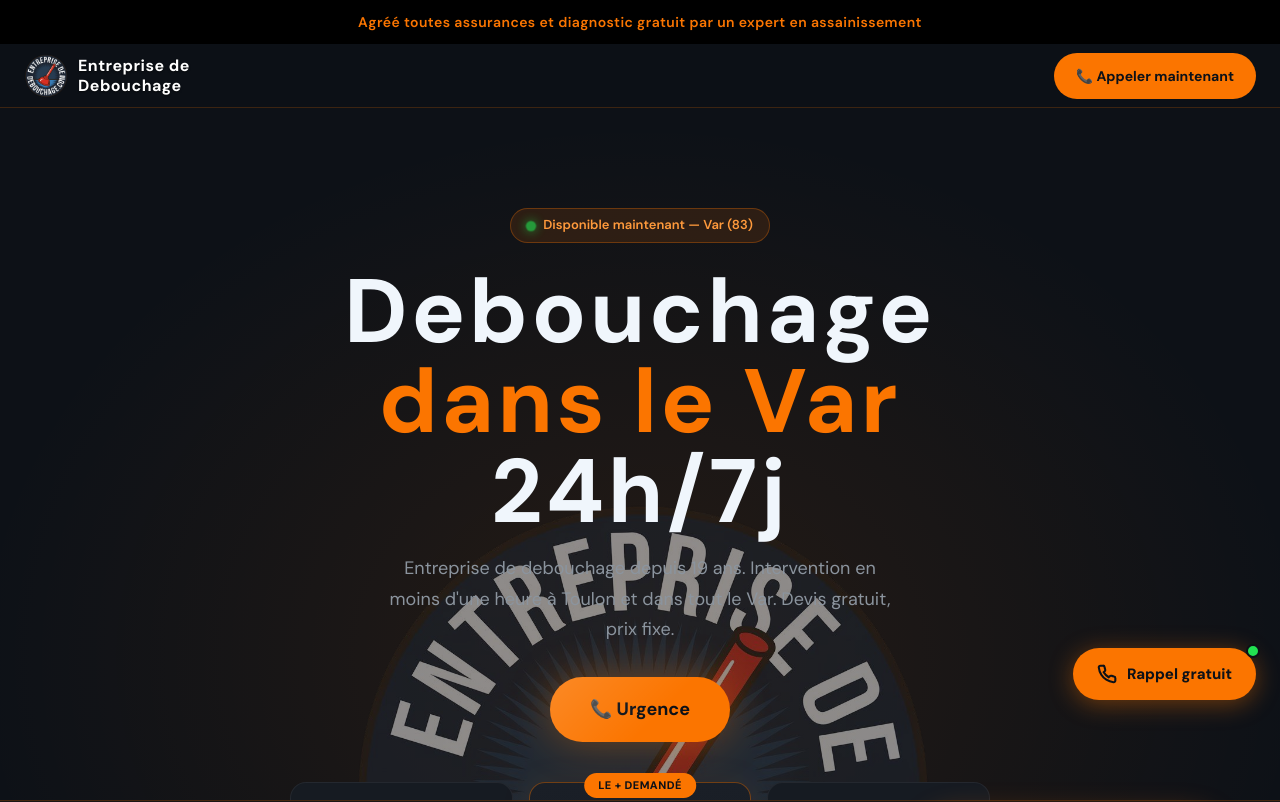
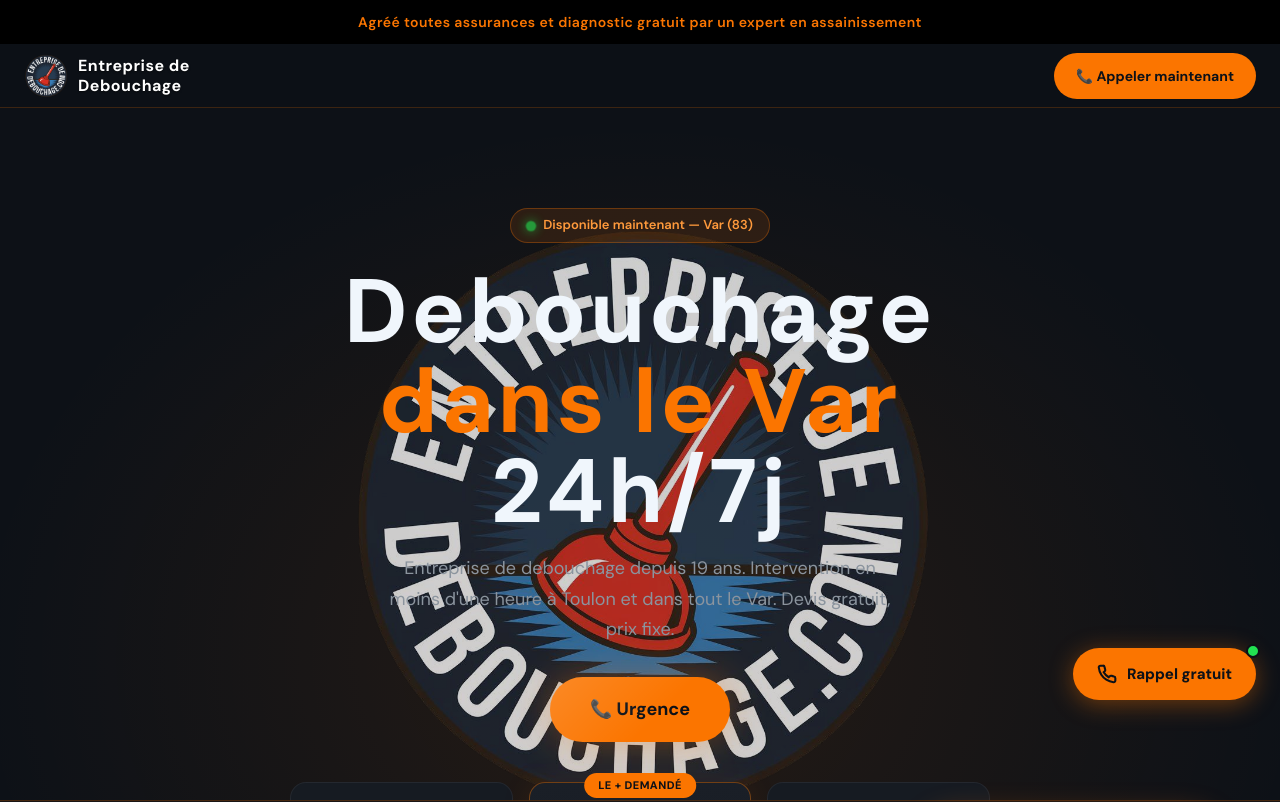
Before and after one commit to 3snv83136-coder/entreprisededebouchage_migration, a Next.js app: page / in a window 1280 px wide. Shown: the top 802 px of the page. Built offline with nearby package versions, Linux system fonts and the light colour scheme; no server answers; the database is empty.

Commit message:
feat: logo hero — position plus haute + opacité 80%

```diff
--- a/app/page.module.css
+++ b/app/page.module.css
@@ -19,12 +19,12 @@
 
 .heroLogo {
   position: absolute;
-  top: 50%;
+  top: 30%;
   left: 50%;
   transform: translate(-50%, -50%);
   width: min(600px, 85vw);
   height: auto;
-  opacity: 0.5;
+  opacity: 0.8;
   pointer-events: none;
   user-select: none;
 }
```
